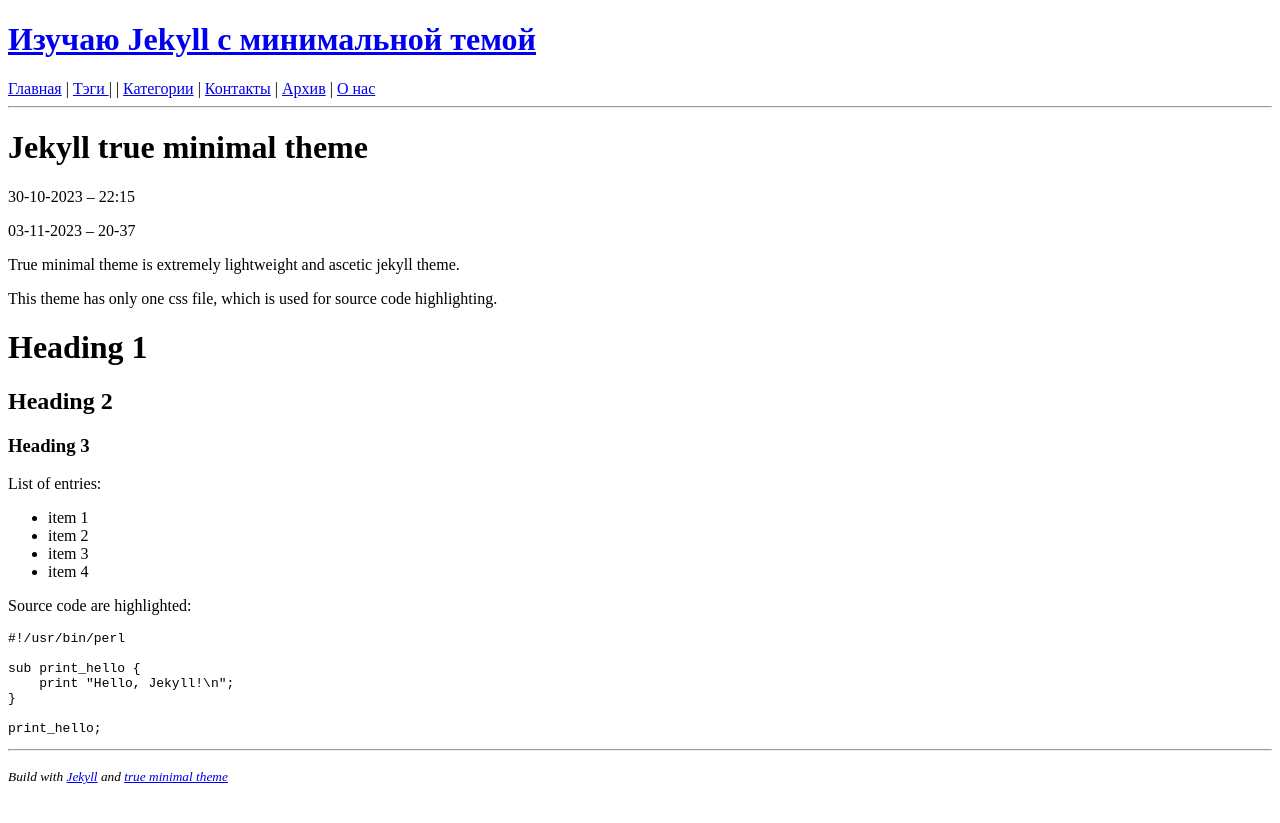
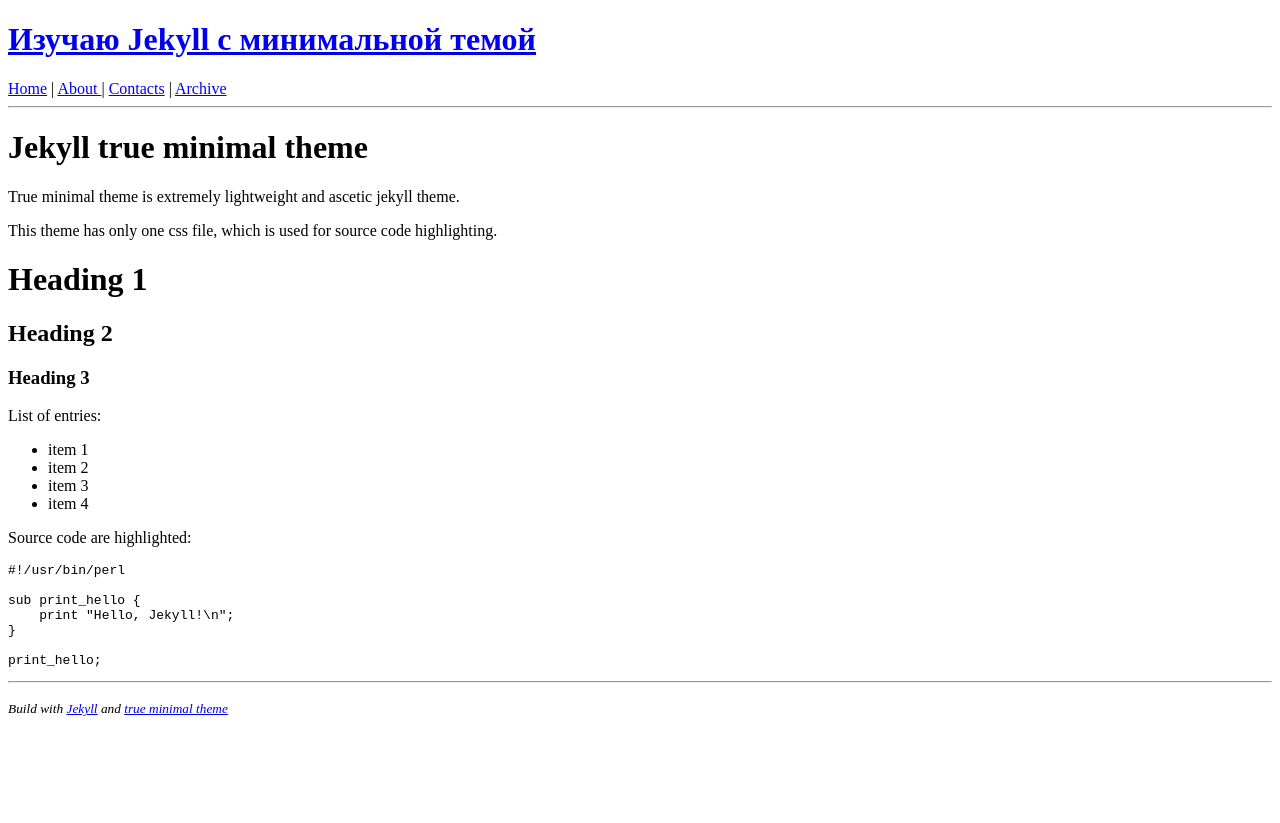
Before and after one commit to cyevgeniy/jekyll-true-minimal, a Jekyll site: the page built from _posts/2018-01-01-jekyll-true-minimal-theme.md, in a window 1280 px wide. Shown: the top 823 px of the page. Built offline with Jekyll 4.4.1, drawn with Linux system fonts in a browser that asks for light colours.

Commit message:
06-11 --- 17-15
123

```diff
--- a/_includes/header.html
+++ b/_includes/header.html
@@ -1,5 +1,5 @@
 <header>
     <h1><a href='{{ site.url }}/'>{{ site.name }}</a></h1>
 </header>
-<a href='{{ site.url }}/'> Главная</a> | <a href='{{ site.url }}/tags/'> Тэги </a> | | <a href='{{ site.url }}/categories/'> Категории</a> | <a href='{{ site.url }}/contact/'> Контакты</a> | <a href='{{ site.url }}/archive/'> Архив</a> | <a href='{{ site.url }}/about/'>О нас </a>
+<a href='{{ site.url }}/'> Home</a> | <a href='{{ site.url }}/about/'>About </a> | <a href='{{ site.url }}/contact/'> Contacts</a> | <a href='{{ site.url }}/archive/'> Archive</a>
 <hr>
--- a/_posts/2018-01-01-jekyll-true-minimal-theme.md
+++ b/_posts/2018-01-01-jekyll-true-minimal-theme.md
@@ -1,14 +1,8 @@
 ---
 layout: post
-title: "Jekyll true minimal theme"
-date: 2018-01-01 20:19:23 +0200
-categoties: [Cat1, Cat2, Cat3]
-tags: Tag1 Tag2
+title:  "Jekyll true minimal theme"
+date:   2018-01-01 23:22:40 +0300
 ---
-
-30-10-2023 -- 22:15
-
-03-11-2023 -- 20-37
 
 True minimal theme is extremely lightweight and ascetic jekyll theme.
 
```
Also changed, not shown: archive/index.html (+1 -37 lines), 5 other files.
